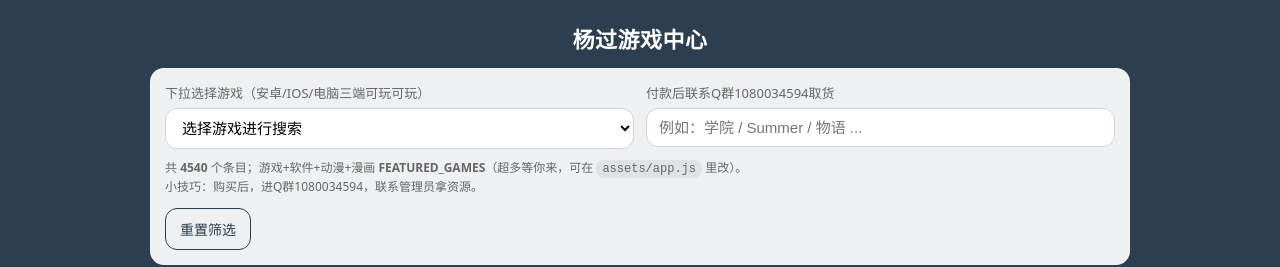
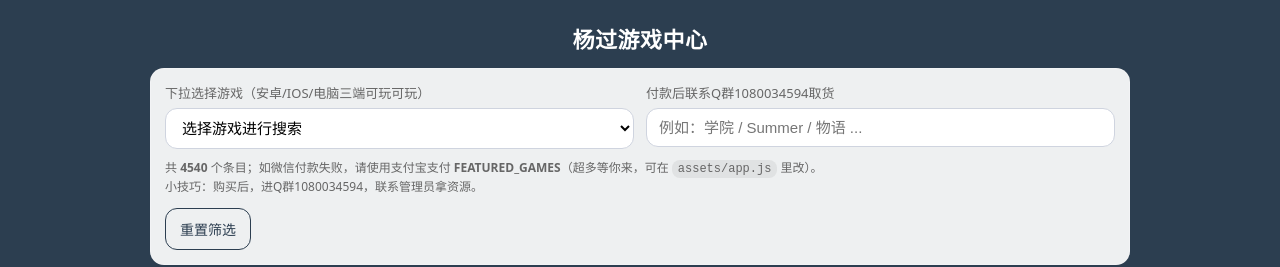
Before and after one commit to jcyx88/yg, a plain HTML site: page index_updated.html in a window 1280 px wide. Shown: the top 267 px of the page. Drawn offline with Linux system fonts and the light colour scheme; files whose address does not match are found by name.

Commit message:
Update hint message for payment options

```diff
--- a/index_updated.html
+++ b/index_updated.html
@@ -28,7 +28,7 @@
         </div>
 
         <div class="hint">
-          共 <b id="totalCount">0</b> 个条目；游戏+软件+动漫+漫画 <b>FEATURED_GAMES</b>（超多等你来，可在 <code class="kbd">assets/app.js</code> 里改）。
+          共 <b id="totalCount">0</b> 个条目；如微信付款失败，请使用支付宝支付 <b>FEATURED_GAMES</b>（超多等你来，可在 <code class="kbd">assets/app.js</code> 里改）。
           <br/>
           小技巧：购买后，进Q群1080034594，联系管理员拿资源。
         </div>
```
